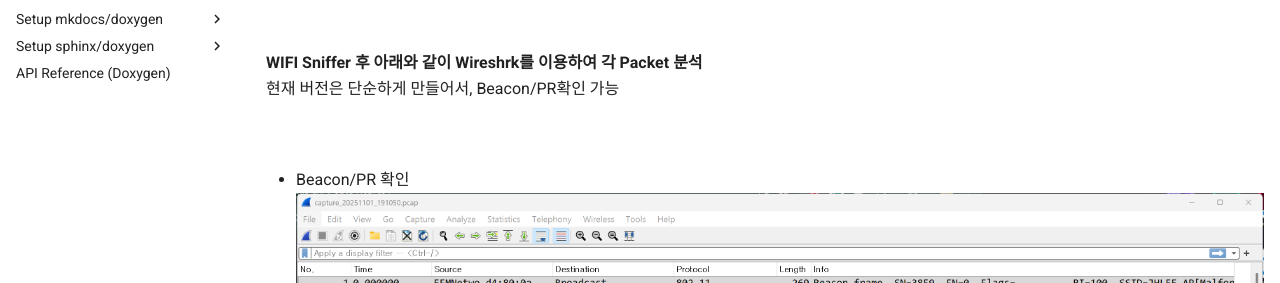
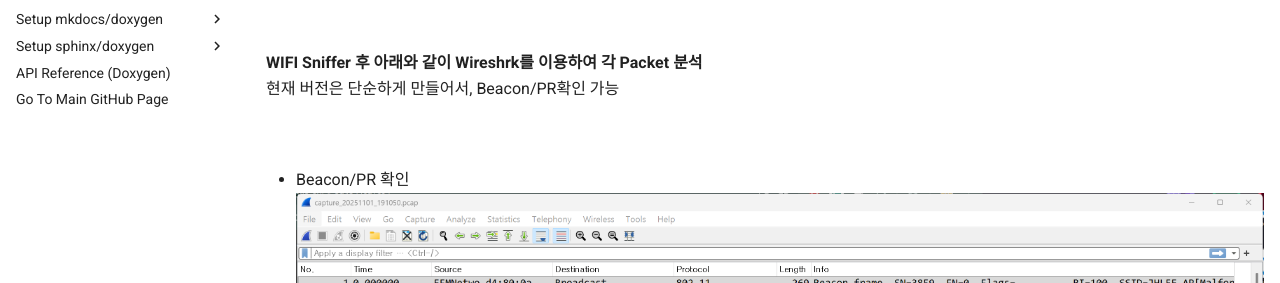
Before and after one commit to JeonghunLee/wifisniffer, an MkDocs documentation site: the page built from docs/wireshark_0.md, in a window 1280 px wide. Shown: the part 254-537 px from the top of the page. Built offline with MkDocs 1.6.1 and Material for MkDocs 9.7.7, drawn with Linux system fonts in a browser that asks for light colours; comment, search, counter and statistics services are not loaded.

Commit message:
update Main GitHub in Sphinx/Mkdocs

```diff
--- a/docs/index.rst
+++ b/docs/index.rst
@@ -58,3 +58,6 @@
    api_sphinx_doxygen
    api_sphinx_doxygen_breathe
    api/api_root
+
+
+- `Go to Main GitHub Page <https://jeonghunlee.github.io/project_esp_series.html#wifi-sniffer-esp32-s3>`_
--- a/mkdocs.yml
+++ b/mkdocs.yml
@@ -21,6 +21,7 @@
   - Setup sphinx/doxygen:
       - Setup Read the Docs: sphinx_readthedocs.md
   - API Reference (Doxygen): api_mkdocs_doxygen.md
+  - Go To Main GitHub Page: https://jeonghunlee.github.io/project_esp_series.html#wifi-sniffer-esp32-s3
 
 plugins:
   - search
--- a/mkdocs_githubaction.yml
+++ b/mkdocs_githubaction.yml
@@ -25,6 +25,8 @@
   - Setup sphinx/doxygen:
       - Setup Read the Docs: sphinx_readthedocs.md
   - API Reference (Doxygen): api_mkdocs_doxygen.md
+  - Go To Main GitHub Page: https://jeonghunlee.github.io/project_esp_series.html#wifi-sniffer-esp32-s3
+
 
 plugins:
   - search
```
